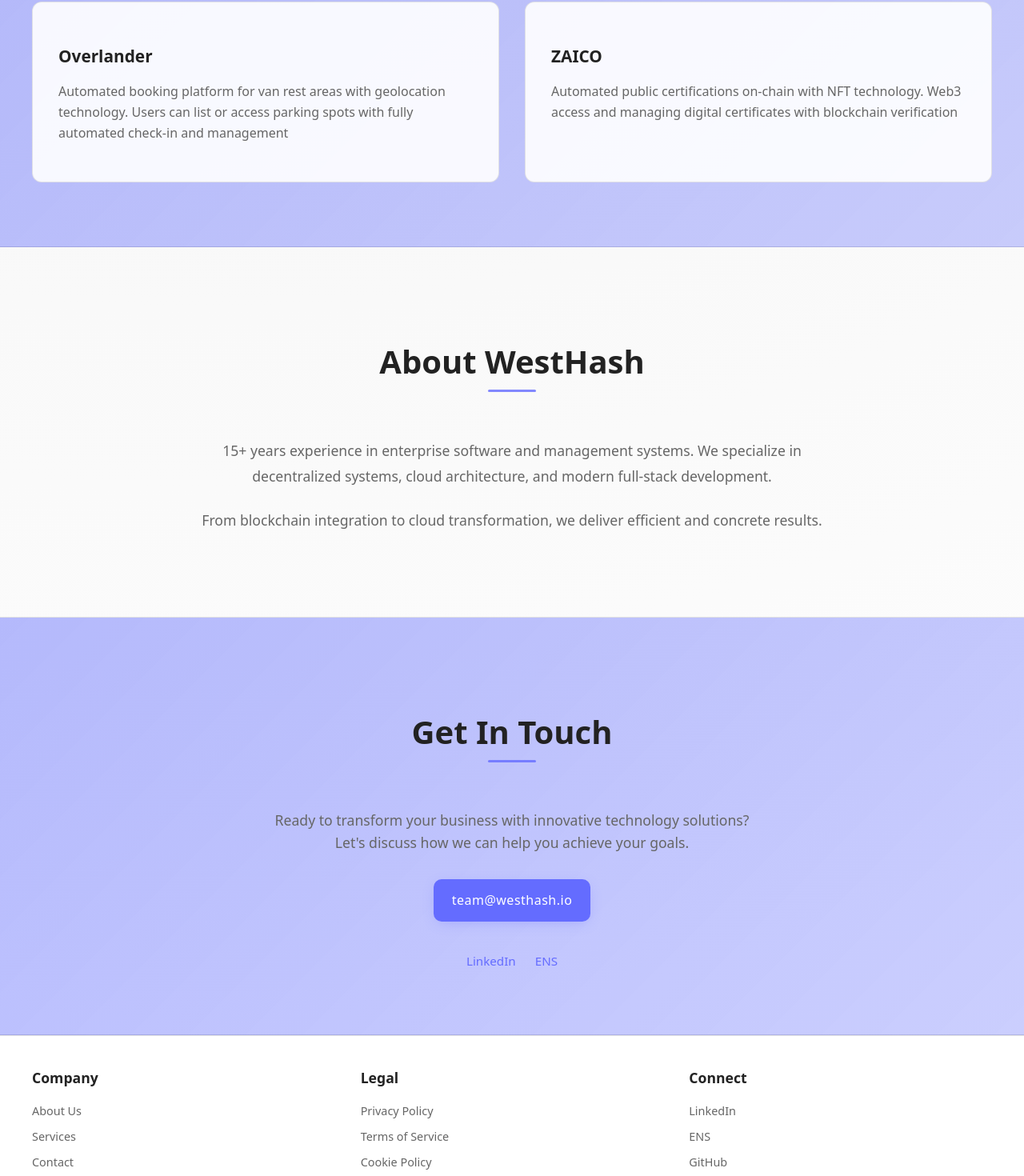
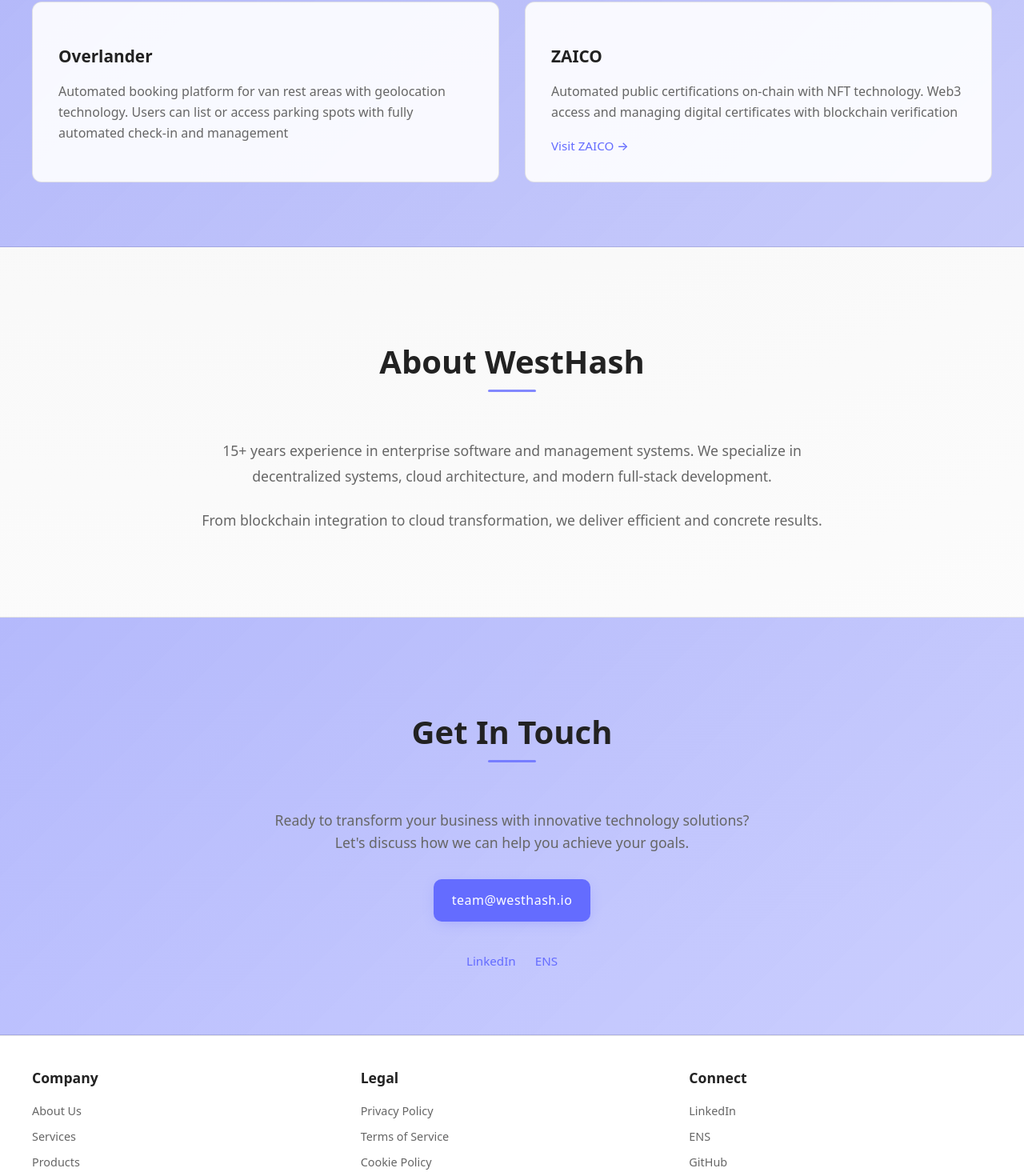
Before and after one commit to westhash/landing-page, a React (Vite) app: page / in a window 1280 px wide. Shown: the part 2666-4136 px from the top of the page at 80% size. Built offline with nearby package versions, Linux system fonts and the light colour scheme.

Commit message:
add product link to ZAICO in Products section and update footer navigation

```diff
--- a/src/App.css
+++ b/src/App.css
@@ -463,6 +463,23 @@
 .product-item p {
   color: var(--text-dim);
   line-height: 1.6;
+  margin-bottom: 1rem;
+}
+
+.product-link {
+  display: inline-block;
+  color: var(--brand);
+  text-decoration: none;
+  font-weight: 500;
+  font-size: 0.95rem;
+  transition: all 0.3s ease;
+  position: relative;
+  z-index: 1;
+}
+
+.product-link:hover {
+  color: var(--text);
+  transform: translateX(4px);
 }
 
 /* About Section */
--- a/src/components/Footer.jsx
+++ b/src/components/Footer.jsx
@@ -12,7 +12,7 @@
           <ul>
             <li><Link to={isHome ? '#about' : '/#about'}>About Us</Link></li>
             <li><Link to={isHome ? '#services' : '/#services'}>Services</Link></li>
-            <li><Link to={isHome ? '#contact' : '/#contact'}>Contact</Link></li>
+            <li><Link to={isHome ? '#products' : '/#products'}>Products</Link></li>
           </ul>
         </div>
         <div className="footer-section">
--- a/src/components/Products.jsx
+++ b/src/components/Products.jsx
@@ -11,6 +11,7 @@
           <div className="product-item animate-on-scroll animate-delay-2">
             <h3>ZAICO</h3>
             <p>Automated public certifications on-chain with NFT technology. Web3 access and managing digital certificates with blockchain verification</p>
+            <a href="https://zaico.westhash.io" target="_blank" rel="noopener noreferrer" className="product-link">Visit ZAICO →</a>
           </div>
         </div>
       </div>
```
